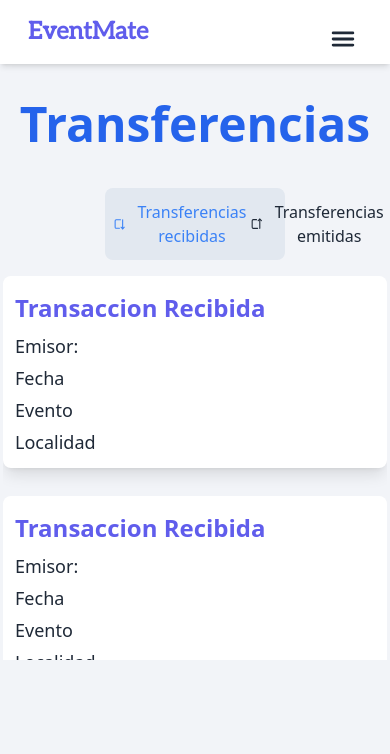
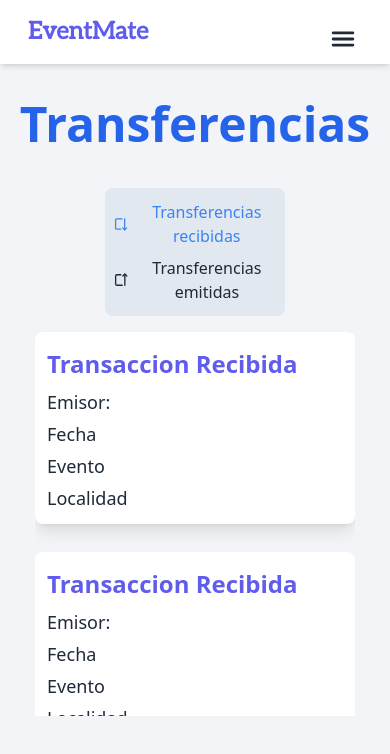
Before and after one commit to fmel025/test-deploy, a React (Vite) app in the folder Client/: page /transactions in a window 390 px wide. Both pictures are taken after a click on the tab "Transferencias recibidas". Shown: the top 754 px of the page. Built offline with nearby package versions, Linux system fonts and the light colour scheme.

Commit message:
:lipstick: Add responsive behavior to transactions view
Added responsive behavior to tabs and cards used in all transactions view, improved mobile behavior

```diff
--- a/Client/src/components/IssuedCard/IssuedCard.jsx
+++ b/Client/src/components/IssuedCard/IssuedCard.jsx
@@ -1,6 +1,6 @@
 const IssuedCard = () => {
     return(
-        <div className='card bg-white cursor-pointer h-52 w-96 rounded-lg shadow-lg p-3'>
+        <div className='card bg-white cursor-pointer h-52 w-80 md:w-96 rounded-lg shadow-lg p-3'>
           <h1 className='mt-1 text-2xl font-bold text-main'>Transaccion Emitida</h1>
           <p className='mt-2 text-lg font-medium'>Receptor:</p>
           <p className='mt-1 text-lg font-medium'>Fecha</p>
--- a/Client/src/components/ReceivedCard/ReceivedCard.jsx
+++ b/Client/src/components/ReceivedCard/ReceivedCard.jsx
@@ -1,6 +1,6 @@
 const ReceivedCard = () => {
     return(
-        <div className='card bg-white cursor-pointer h-52 w-96 rounded-lg shadow-lg p-3'>
+        <div className='card bg-white cursor-pointer h-52 w-80 md:w-96 rounded-lg shadow-lg p-3'>
           <h1 className='mt-1 text-2xl font-bold text-main'>Transaccion Recibida</h1>
           <p className='mt-2 text-lg font-medium'>Emisor:</p>
           <p className='mt-1 text-lg font-medium'>Fecha</p>
--- a/Client/src/pages/Transactions/Transactions.jsx
+++ b/Client/src/pages/Transactions/Transactions.jsx
@@ -62,7 +62,7 @@ function Transactions() {
     <Layout>
       <h1 className="text-5xl font-bold text-blue-600 mt-5 mb-10">Transferencias</h1>
       <Tabs value={activeTab} className="w-2/3">
-        <TabsHeader className="bg-slate-200 p-2 mx-10 text-center">
+        <TabsHeader className="bg-slate-200 p-2 mx-10 text-center flex flex-col md:flex-row">
           {data.map(({ label, value, icon }) => (
             <Tab
               key={value}
```
